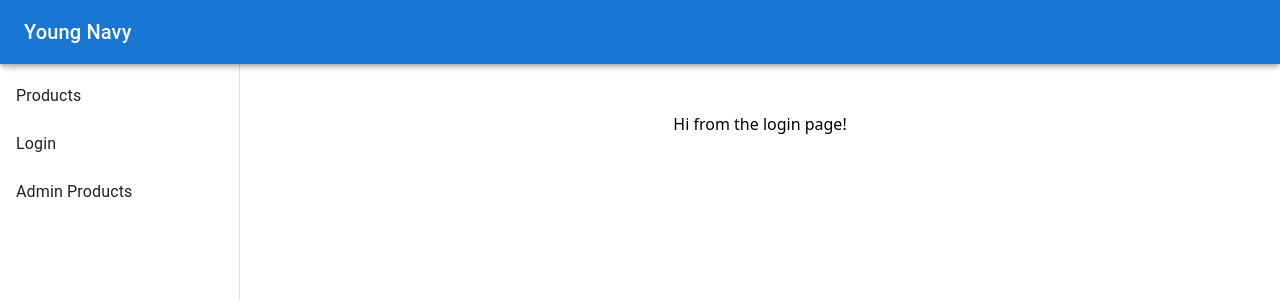
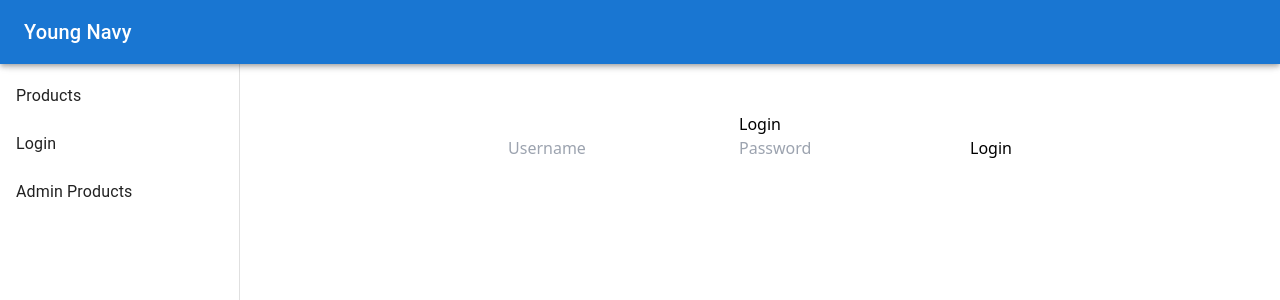
Before and after one commit to Jkamin0/multi-shop, a React (Vite) app in the folder multi-shop/: page /login in a window 1280 px wide. Shown: the top 300 px of the page. Built offline with nearby package versions, Linux system fonts and the light colour scheme; no server answers.

Commit message:
working authProvider with bare bones login page

```diff
--- a/multi-shop/src/components/ProductGrid.jsx
+++ b/multi-shop/src/components/ProductGrid.jsx
@@ -29,7 +29,7 @@ const ProductGridPage = () => {
     };
 
     fetchProducts();
-  }, [api]);
+  }, []);
 
   if (loading) {
     return (
--- /dev/null
+++ b/multi-shop/src/context/AuthProvider.jsx
@@ -0,0 +1,60 @@
+import React, { createContext, useState, useEffect, useContext } from "react";
+import useApi from "../hooks/UseApi";
+
+const AuthContext = createContext(null);
+
+export const AuthProvider = ({ children }) => {
+  const [adminSettings, setAdminSettings] = useState(null);
+  const [isAuthenticated, setIsAuthenticated] = useState(false);
+  const [loading, setLoading] = useState(true);
+  const api = useApi();
+
+  useEffect(() => {
+    const fetchAdminSettings = async () => {
+      try {
+        const response = await api.getAdminSettings();
+        setAdminSettings(response.data?.admin);
+      } catch (error) {
+        console.error("Failed to fetch admin settings:", error);
+      } finally {
+        setLoading(false);
+      }
+    };
+
+    fetchAdminSettings();
+  }, []);
+
+  const login = (username, password) => {
+    if (!adminSettings) {
+      console.error("Admin settings not loaded.");
+      return false;
+    }
+
+    if (
+      username === adminSettings.username &&
+      password === adminSettings.password
+    ) {
+      setIsAuthenticated(true);
+      return true;
+    } else {
+      console.error("Invalid credentials.");
+      return false;
+    }
+  };
+
+  const logout = () => {
+    setIsAuthenticated(false);
+  };
+
+  if (loading) {
+    return <div>Loading...</div>;
+  }
+
+  return (
+    <AuthContext.Provider value={{ isAuthenticated, login, logout }}>
+      {children}
+    </AuthContext.Provider>
+  );
+};
+
+export const useAuth = () => useContext(AuthContext);
--- a/multi-shop/src/layout/Router.jsx
+++ b/multi-shop/src/layout/Router.jsx
@@ -1,5 +1,6 @@
 import React from "react";
 import { BrowserRouter as Router, Route, Routes } from "react-router-dom";
+import { AuthProvider } from "../context/AuthProvider";
 import ProductPage from "../pages/ProductPage";
 import LoginPage from "../pages/LoginPage";
 import AdminProducts from "../pages/AdminProducts";
@@ -7,6 +8,7 @@ import Layout from "../layout/Layout";
 
 const AppRoutes = () => {
   return (
+    <AuthProvider>
       <Router>
         <Routes>
           <Route path="/" element={<Layout />}>
@@ -16,6 +18,7 @@ const AppRoutes = () => {
           </Route>
         </Routes>
       </Router>
+    </AuthProvider>
   );
 };
 
--- a/multi-shop/src/pages/LoginPage.jsx
+++ b/multi-shop/src/pages/LoginPage.jsx
@@ -1,3 +1,40 @@
+import React, { useState } from "react";
+import { useAuth } from "../context/AuthProvider";
+
 export default function LoginPage() {
-  return <p>Hi from the login page!</p>;
+  const { login, isAuthenticated } = useAuth();
+  const [username, setUsername] = useState("");
+  const [password, setPassword] = useState("");
+
+  const handleLogin = () => {
+    const success = login(username, password);
+    if (success) {
+      alert("Logged in successfully!");
+    } else {
+      alert("Invalid credentials.");
+    }
+  };
+
+  if (isAuthenticated) {
+    return <div>Welcome, Admin!</div>;
+  }
+
+  return (
+    <div>
+      <h1>Login</h1>
+      <input
+        type="text"
+        placeholder="Username"
+        value={username}
+        onChange={(e) => setUsername(e.target.value)}
+      />
+      <input
+        type="password"
+        placeholder="Password"
+        value={password}
+        onChange={(e) => setPassword(e.target.value)}
+      />
+      <button onClick={handleLogin}>Login</button>
+    </div>
+  );
 }
```
Lines whose indentation alone changed are shown as unchanged.
